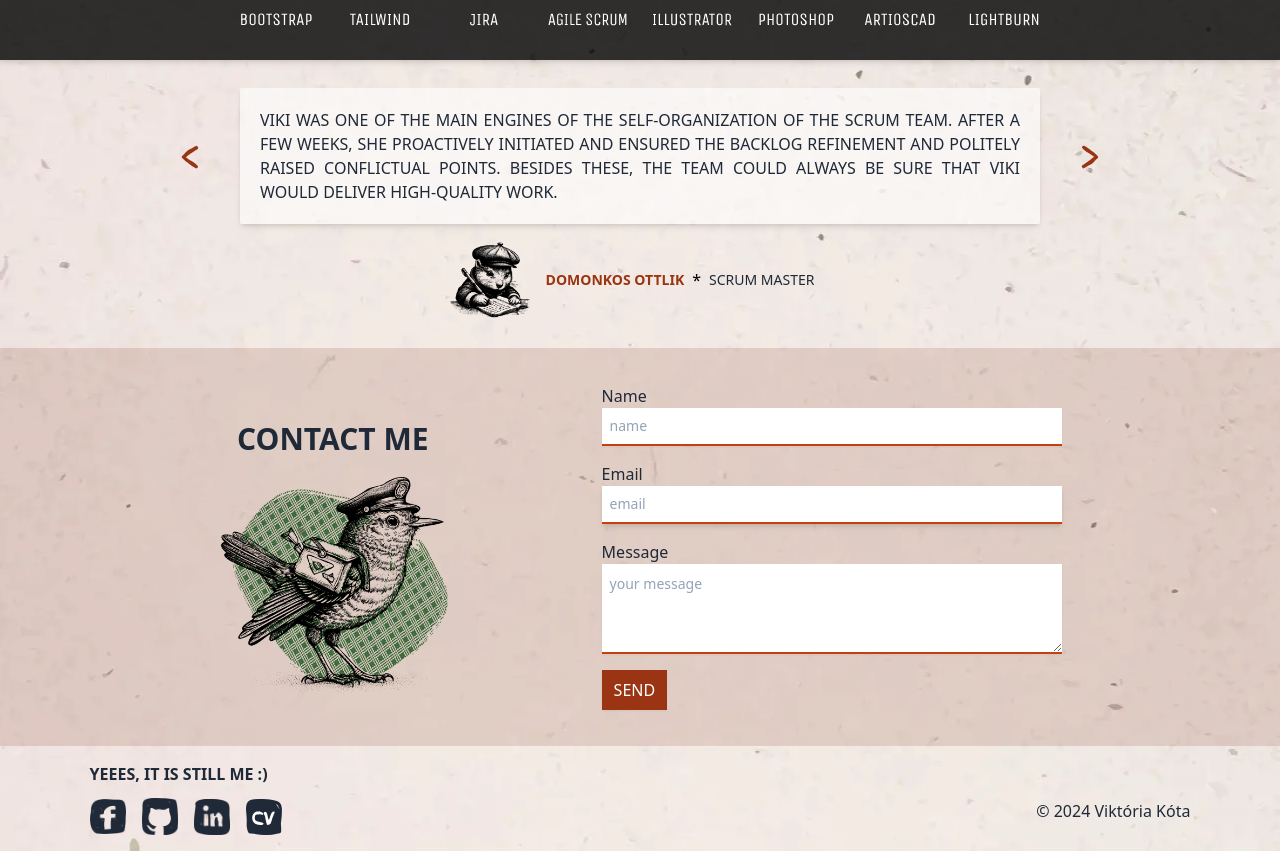
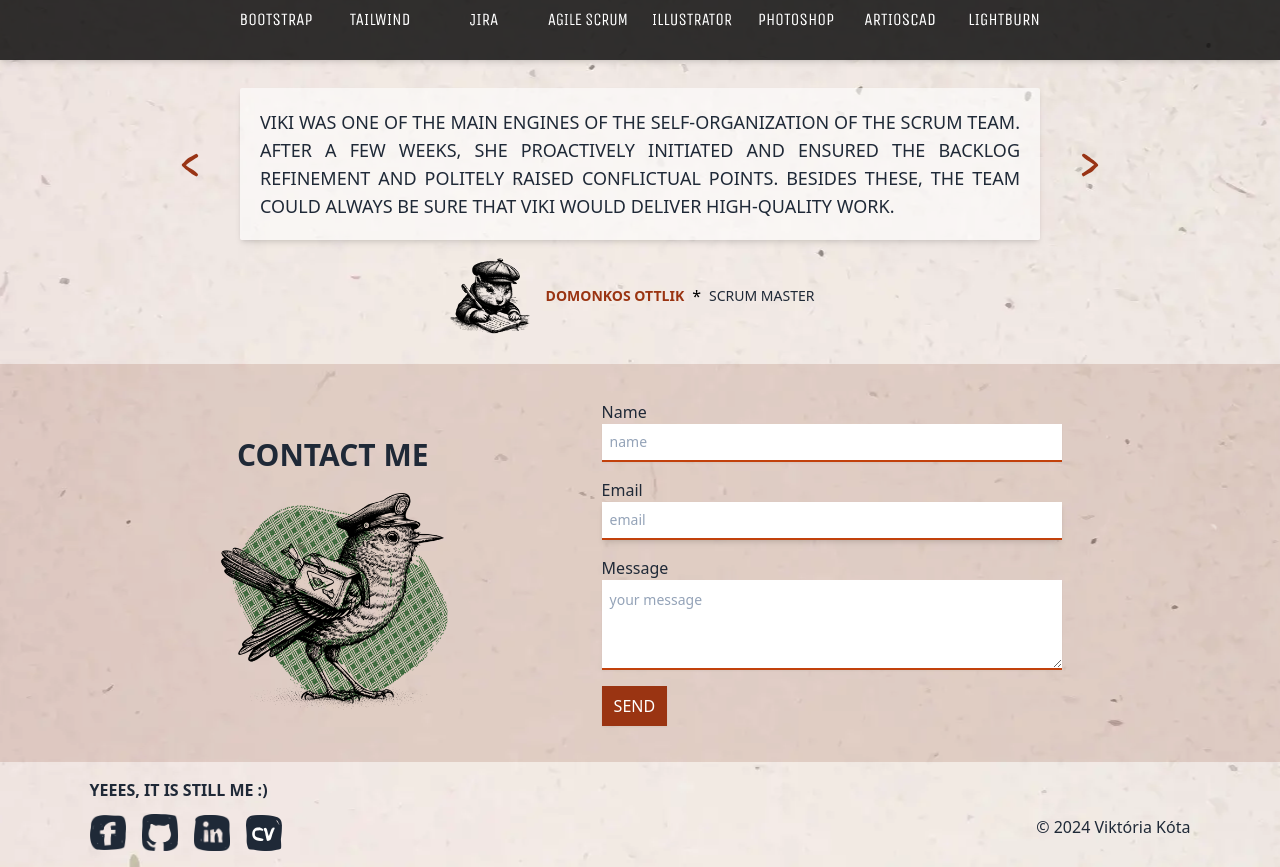
Before and after one commit to vikikota/viktoria-kota, a React (Vite) app: page /#/about in a window 1280 px wide. Shown: the part 2454-3321 px from the top of the page. Built offline with nearby package versions, Linux system fonts and the light colour scheme.

Commit message:
upload CV and minor css fixes

```diff
--- a/src/components/AboutMe.jsx
+++ b/src/components/AboutMe.jsx
@@ -4,7 +4,7 @@ import GithubLogoHover from '../assets/github-logo-hover.png';
 import LinkedinLogo from '../assets/linkedin-logo.png';
 import LinkedinLogoHover from '../assets/linkedin-logo-hover.png';
 import leftArrow from '../assets/left-arrow.svg';
-import resume from '../assets/Kóta Viktória CV 2024 02.pdf';
+import resume from '../assets/Kóta-Viktória-CV-EN.pdf';
 import cvLogo from '../assets/cv-icon.png';
 import cvLogoHover from '../assets/cv-icon-hover.png';
 
--- a/src/components/Layout.jsx
+++ b/src/components/Layout.jsx
@@ -21,7 +21,7 @@ import ResumeDownload from './ResumeDownload';
 import Stack from './Stack';
 import AboutMeShort from './AboutMeShort';
 import ScrollDown from './ScrollDown';
-import resume from '../assets/Kóta Viktória CV 2024 02.pdf';
+import resume from '../assets/Kóta-Viktória-CV-EN.pdf';
 import Testimonial from './Testimonial';
 
 function Layout() {
--- a/src/components/ResumeDownload.jsx
+++ b/src/components/ResumeDownload.jsx
@@ -1,5 +1,5 @@
 import rightArrow from '../assets/right-arrow.svg';
-import resume from '../assets/Kóta Viktória CV 2024 02.pdf';
+import resume from '../assets/Kóta-Viktória-CV-EN.pdf';
 
 function ResumeDownload() {
   return (
--- a/src/components/Testimonial.jsx
+++ b/src/components/Testimonial.jsx
@@ -37,7 +37,7 @@ function Testimonial() {
           </div>
           <div className="flex flex-col justify-center items-center basis-2/3 font-unica uppercase">
             <div className="bg-white bg-opacity-60 rounded-sm shadow-md p-2">
-              <p className="m-3 text-justify text-gray-800"> {testimonials[currentTestIndex].text}</p>
+              <p className="m-3 text-justify text-gray-800 md:text-lg"> {testimonials[currentTestIndex].text}</p>
             </div>
           </div>
           <div className="flex justify-center basis-1/12" onClick={showNextText} role="button" tabIndex={0}>
```
Also changed, not shown: 2 other files (tests, documents, lock files or other folders).
